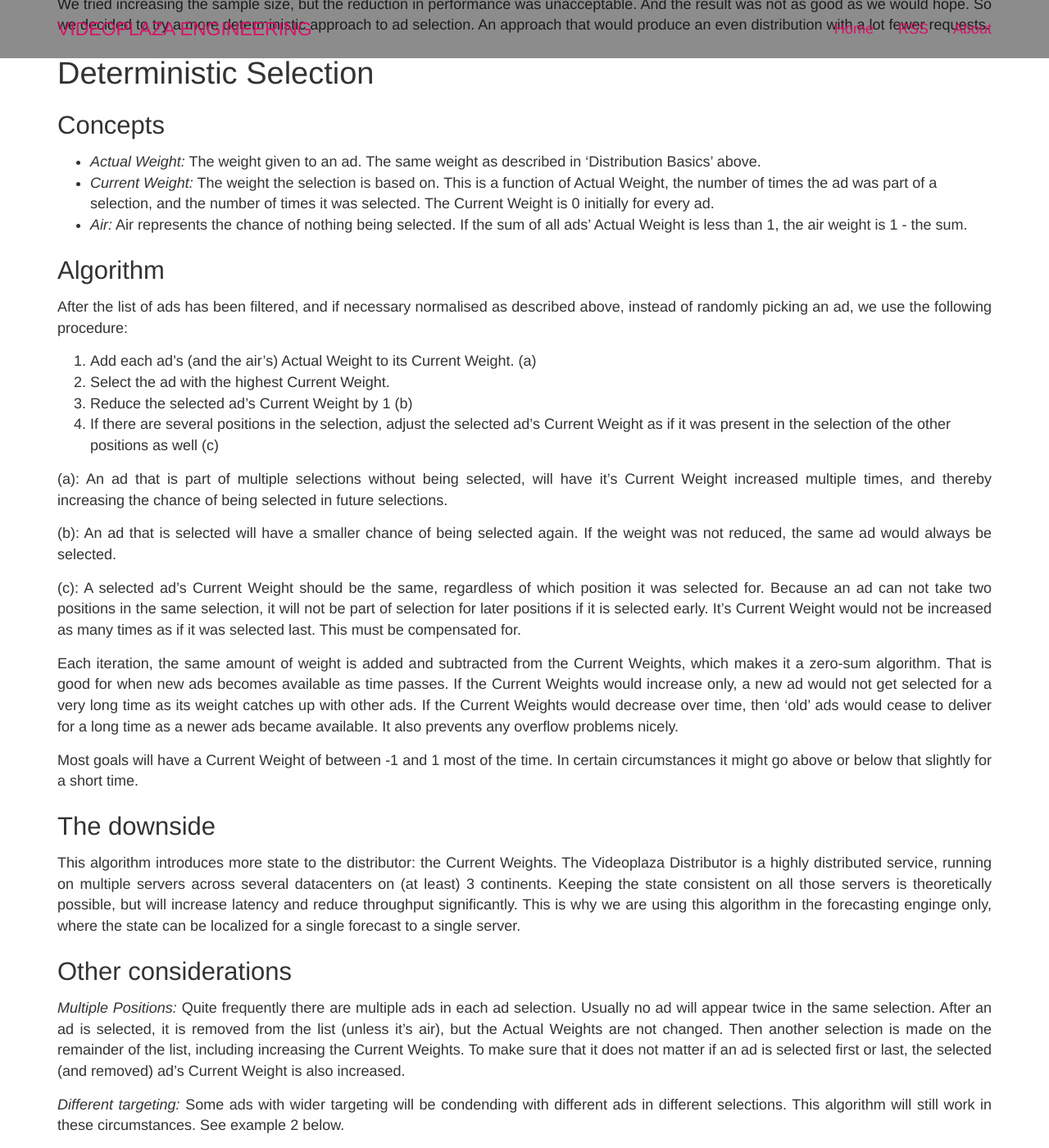
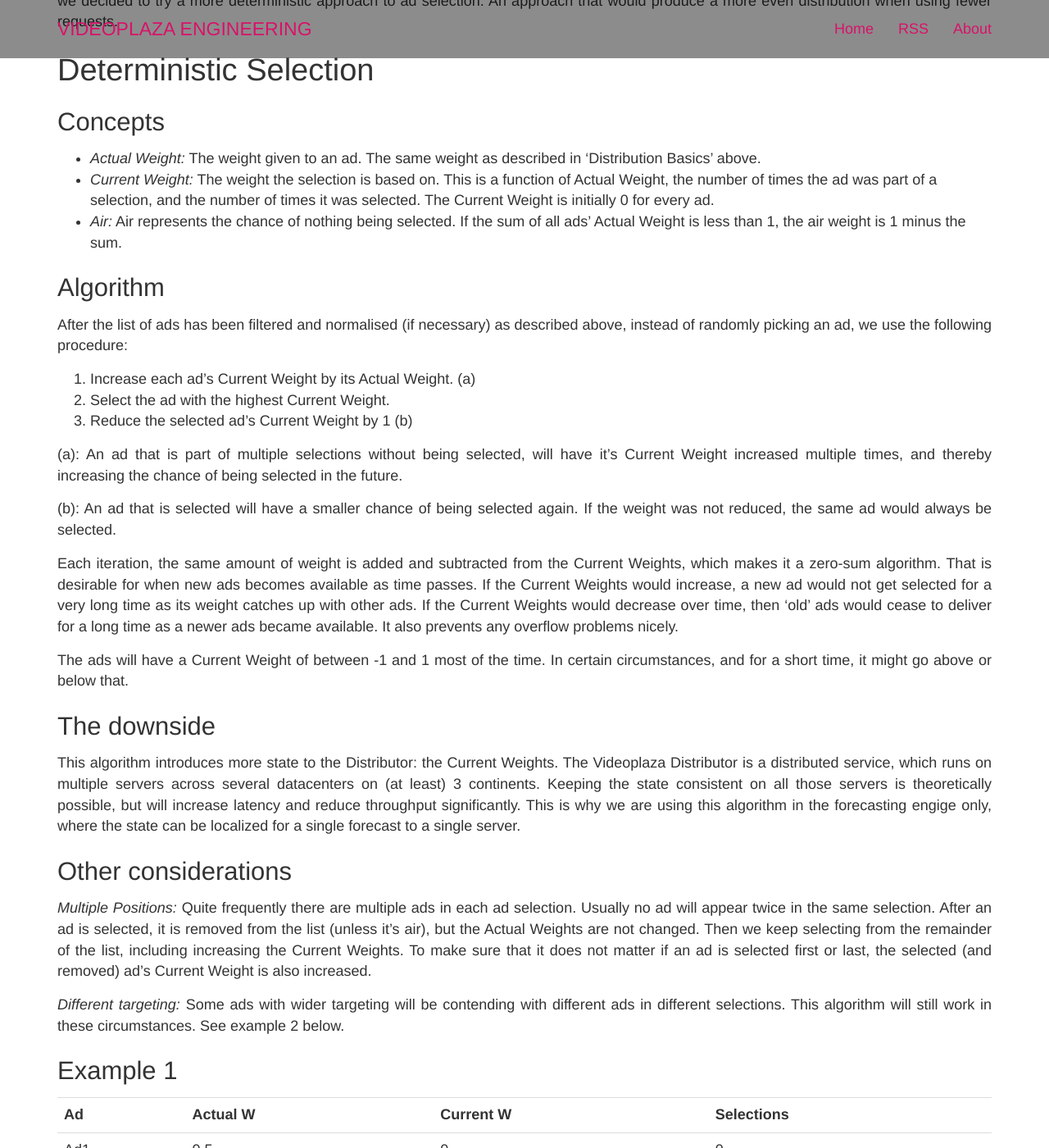
Before and after one commit to videoplaza/videoplaza.github.io, a Jekyll site: the page built from _posts/2015-03-25-deterministic-distribution.markdown, in a window 1280 px wide and 1400 px high, scrolled down 2505 px. Shown: the whole window at 82% size. Built offline with Jekyll 4.4.1, drawn with Linux system fonts in a browser that asks for light colours; nearby versions of some CDN libraries; some of the changed text lies outside the part shown.

Commit message:
updates after review

```diff
--- a/_posts/2015-03-25-deterministic-distribution.markdown
+++ b/_posts/2015-03-25-deterministic-distribution.markdown
@@ -12,26 +12,26 @@
   p { text-align: justify; text-justify: inter-word; }
 </style>
 
-The distribution algorithm is one of the most central in the Videoplaza ad server. In this article I will explain how the current and new algorithms work, why we need to change, and what the up- and down-sides are with deterministic distribution.
+The distribution algorithm is one of the most central in the Videoplaza ad server. This article will describe how the random and new deterministic algorithms work, why it needs to change, and what the up- and down-sides are with deterministic distribution.
 
 
 ### Introduction
 
-Let me start this by explaining a little bit about how the ad server at Videoplaza works.
+Let me start by explaining a little bit about how the ad server at Videoplaza works.
 
 <img src="/images/deterministic-distribution/ad-serving.png" title="The pink dude is probably you" alt="Ad serving diagram" width="80%">
 
 A Karbon User, usually a sales person at a cable network or something similar, has sold some ad space to an advertiser. She uploads the ad in the Karbon UI, and adds a bunch of rules according to the deal with the advertiser. The rules usually contain a date span, what type of program the ad is shown with, and how many times the ad should be viewed (called Impressions). The ad is then saved to an entity store, where other parts of the ad server can access it.
 
-At some point a TV viewer watches a show that is supported by ads. At every point where there is supposed to be an ad (usually at the start of the show, mid-way and at the end) the ad player makes a request to the distributor for a list of ads to show. The distributor figures out which ads to show (this is called a Selection, more on this later). As the ad player plays the ads, it also records every ad that is shown, every Impression, in the Delivery Metrics store. These impressions are then used to calculate which ads should be shown next.
+At some point a TV viewer watches a show that is supported by ads. At every point where there is supposed to be an ad (usually at the start, mid-way and end of the show) the Ad Player makes a request to the Distributor for a list of ads. The Distributor figures out which ads to show (this is called a Selection, more on this later), and returns them to the Ad Player. As the Ad Player plays the ads, it also records every ad that is shown, every Impression, in the Delivery Metrics store. These Impressions are then used to calculate which ads should be shown next.
 
-### Distribution basics (a bit simplified)
+### Distribution basics
 
-In the Distributor there is a list of ads that may be shown. The ads contain a bunch of rules, like start and end date, delivery goal, tags and much more. And there is also a weight for each ad.
+In the Distributor there is a list of ads that may be shown. The ads contain a bunch of rules, like start and end date, delivery ad, tags and much more. And there is also a weight for each ad.
 
-The rules are used to filter the ad list for each request. And then the weight is used to determine which of the filtered ads should actually be returned.
+The rules are used to filter the ad list for each request. Then the weight is used to determine which of the filtered ads should actually be returned.
 
-The weights are updated periodically, using an algorithm that considers how long the ad is going to be active, how much of it’s delivery goal has already been delivered, how often it is filtered out and more. Weight are usually between 0 and 1, where 0 means that the ad should never be selected (it has probably already reached it’s delivery goal), and 1 means that it should be selected in every request that meets the filter criteria.
+The weights are updated periodically, using an algorithm that considers how long the ad is going to be active, how much of it’s delivery ad has already been achieved, how often it is filtered out and more. Weights are usually between 0 and 1, where 0 means that the ad should never be selected (it has probably already reached it’s delivery ad), and 1 means that it should be selected in every request that meets the filter criteria.
 
 The Selector then randomly selects an ad from the list. If the sum of all ads’ weights is less than 1, there is a chance that no ad will be selected. See example 1:
 
@@ -52,52 +52,49 @@
 
 ### The problem with random forecasting
 
-The current random algorithm, explained above, works very well in most cases. If only a few requests are made, the result is very random, and impossible to forsee. It does however even out in the long run. Especially since the weights are updated periodically based on previous delivery.
+The current random algorithm, explained above, works very well in most cases. If only a few requests are made, the result is very random, and impossible to forsee. It does even out in the long run, however. Especially since the weights are updated periodically based on previous delivery.
 
-In the forecast team we are currently developing a forecasting engine that runs the distributor, using historical data and current account setup, to simulate the behaviour of campaigns in the future. It works pretty well, and gives pretty consistent result between simulations.
+In the forecast team we are currently developing a forecasting engine that runs the Distributor, using historical data and current account setup, to simulate the behaviour of ads in the future. It works pretty well, and gives fairly consistent results between simulations.
 
 Or, it did, until we developed the feature called Daily Breakdown.
 
-Daily Breakdown lets you not only see the end result of your simulated campaign, but also how much was delivered each day during the forecast. It turned out that the outcome for any specific day could vary as much as 50% between simulations. This makes Daily Breakdown very unreliable, and pretty much useless. When forecasting with Daily Breakdown we want to see an even distribution using fewer requests: 1/100 to 1/1000, and for a shorter period of time: one day rather than the ad’s lifetime.
+Daily Breakdown lets you see how much was delivered each day during the forecast, in addidtion to the end result of your simulated ad. It turned out that the outcome for any specific day could vary as much as 50% between simulations. This makes Daily Breakdown very unreliable, and all but useless. When forecasting with Daily Breakdown we wanted to see an even distribution using fewer requests: 1/100 to 1/1000, and for a shorter period of time: one day rather than the ad’s lifetime.
 
-We tried increasing the sample size, but the reduction in performance was unacceptable. And the result was not as good as we would hope. So we decided to try a more deterministic approach to ad selection. An approach that would produce an even distribution with a lot fewer requests.
+We tried increasing the sample size, but the reduction in performance was unacceptable. And the result was not as good as we had hoped. So we decided to try a more deterministic approach to ad selection. An approach that would produce a more even distribution when using fewer requests.
 
 ## Deterministic Selection
 
 ### Concepts
 
 + *Actual Weight:* The weight given to an ad. The same weight as described in ‘Distribution Basics’ above.
-+ *Current Weight:* The weight the selection is based on. This is a function of Actual Weight, the number of times the ad was part of a selection, and the number of times it was selected. The Current Weight is 0 initially for every ad.
-+ *Air:* Air represents the chance of nothing being selected. If the sum of all ads’ Actual Weight is less than 1, the air weight is 1 - the sum.
++ *Current Weight:* The weight the selection is based on. This is a function of Actual Weight, the number of times the ad was part of a selection, and the number of times it was selected. The Current Weight is initially 0 for every ad.
++ *Air:* Air represents the chance of nothing being selected. If the sum of all ads’ Actual Weight is less than 1, the air weight is 1 minus the sum.
 
 ### Algorithm
 
-After the list of ads has been filtered, and if necessary normalised as described above, instead of randomly picking an ad, we use the following procedure:
+After the list of ads has been filtered and normalised (if necessary) as described above, instead of randomly picking an ad, we use the following procedure:
 
-1. Add each ad’s (and the air’s) Actual Weight to its Current Weight. (a)
+1. Increase each ad's Current Weight by its Actual Weight. (a)
 2. Select the ad with the highest Current Weight.
 3. Reduce the selected ad's Current Weight by 1 (b)
-4. If there are several positions in the selection, adjust the selected ad's Current Weight as if it was present in the selection of the other positions as well (c)
 
-(a): An ad that is part of multiple selections without being selected, will have it's Current Weight increased multiple times, and thereby increasing the chance of being selected in future selections.
+(a): An ad that is part of multiple selections without being selected, will have it's Current Weight increased multiple times, and thereby increasing the chance of being selected in the future.
 
 (b): An ad that is selected will have a smaller chance of being selected again. If the weight was not reduced, the same ad would always be selected.
 
-(c): A selected ad's Current Weight should be the same, regardless of which position it was selected for. Because an ad can not take two positions in the same selection, it will not be part of selection for later positions if it is selected early. It's Current Weight would not be increased as many times as if it was selected last. This must be compensated for.
+Each iteration, the same amount of weight is added and subtracted from the Current Weights, which makes it a zero-sum algorithm. That is desirable for when new ads becomes available as time passes. If the Current Weights would increase, a new ad would not get selected for a very long time as its weight catches up with other ads. If the Current Weights would decrease over time, then 'old' ads would cease to deliver for a long time as a newer ads became available. It also prevents any overflow problems nicely.
 
-Each iteration, the same amount of weight is added and subtracted from the Current Weights, which makes it a zero-sum algorithm. That is good for when new ads becomes available as time passes. If the Current Weights would increase only, a new ad would not get selected for a very long time as its weight catches up with other ads. If the Current Weights would decrease over time, then 'old' ads would cease to deliver for a long time as a newer ads became available. It also prevents any overflow problems nicely.
-
-Most goals will have a Current Weight of between -1 and 1 most of the time. In certain circumstances it might go above or below that slightly for a short time.
+The ads will have a Current Weight of between -1 and 1 most of the time. In certain circumstances, and for a short time, it might go above or below that.
 
 ### The downside
 
-This algorithm introduces more state to the distributor: the Current Weights. The Videoplaza Distributor is a highly distributed service, running on multiple servers across several datacenters on (at least) 3 continents. Keeping the state consistent on all those servers is theoretically possible, but will increase latency and reduce throughput significantly. This is why we are using this algorithm in the forecasting enginge only, where the state can be localized for a single forecast to a single server.
+This algorithm introduces more state to the Distributor: the Current Weights. The Videoplaza Distributor is a distributed service, which runs on multiple servers across several datacenters on (at least) 3 continents. Keeping the state consistent on all those servers is theoretically possible, but will increase latency and reduce throughput significantly. This is why we are using this algorithm in the forecasting engige only, where the state can be localized for a single forecast to a single server.
 
 ### Other considerations
 
-*Multiple Positions:* Quite frequently there are multiple ads in each ad selection. Usually no ad will appear twice in the same selection. After an ad is selected, it is removed from the list (unless it’s air), but the Actual Weights are not changed. Then another selection is made on the remainder of the list, including increasing the Current Weights. To make sure that it does not matter if an ad is selected first or last, the selected (and removed) ad’s Current Weight is also increased.
+*Multiple Positions:* Quite frequently there are multiple ads in each ad selection. Usually no ad will appear twice in the same selection. After an ad is selected, it is removed from the list (unless it’s air), but the Actual Weights are not changed. Then we keep selecting from the remainder of the list, including increasing the Current Weights. To make sure that it does not matter if an ad is selected first or last, the selected (and removed) ad’s Current Weight is also increased.
 
-*Different targeting:* Some ads with wider targeting will be condending with different ads in different selections. This algorithm will still work in these circumstances. See example 2 below.
+*Different targeting:* Some ads with wider targeting will be contending with different ads in different selections. This algorithm will still work in these circumstances. See example 2 below.
 
 <style type="text/css">
     td.up{ color: green; }
```
Also changed, not shown: other parts of _posts/2015-03-25-deterministic-distribution.markdown (+1 -1 lines), images/deterministic-distribution/ad-serving.png.
